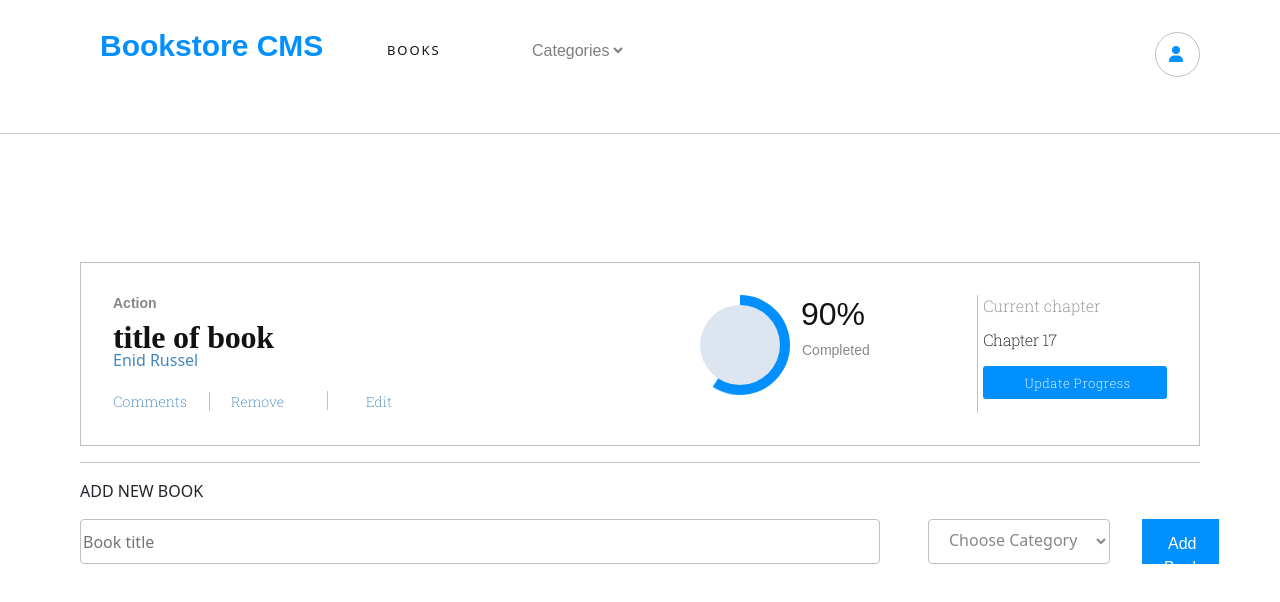
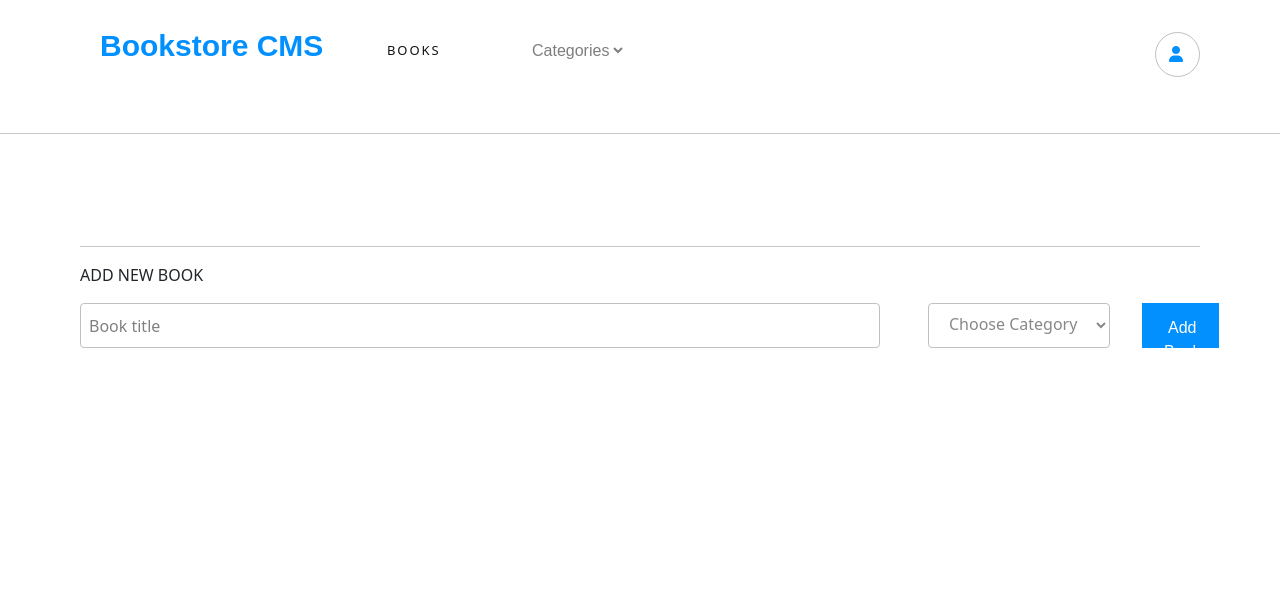
Before and after one commit to SamroodAli/magic-books, a React (Create React App) app: page / in a window 1280 px wide. Shown: the top 602 px of the page. Built offline with nearby package versions, Linux system fonts and the light colour scheme.

Commit message:
Fix: Remove initial state for store and style form padding for elements

```diff
--- a/src/state/index.js
+++ b/src/state/index.js
@@ -3,14 +3,4 @@ import rootReducer from './reducers';
 
 export * as actionCreators from './actions';
 
-const initialState = {
-  books: [
-    {
-      id: 'some id',
-      title: 'title of book',
-      category: 'Action',
-    },
-  ],
-  filter: 'All',
-};
-export default createStore(rootReducer, initialState);
+export default createStore(rootReducer);
--- a/src/style.css
+++ b/src/style.css
@@ -109,6 +109,12 @@
   border-radius: 4px;
   border: solid 1px silver;
   background-color: #fff;
+  padding: 0 0.5rem;
+}
+
+::placeholder {
+  color: grey;
+  opacity: 1;
 }
 
 .select.Lesson-Panel {
```
